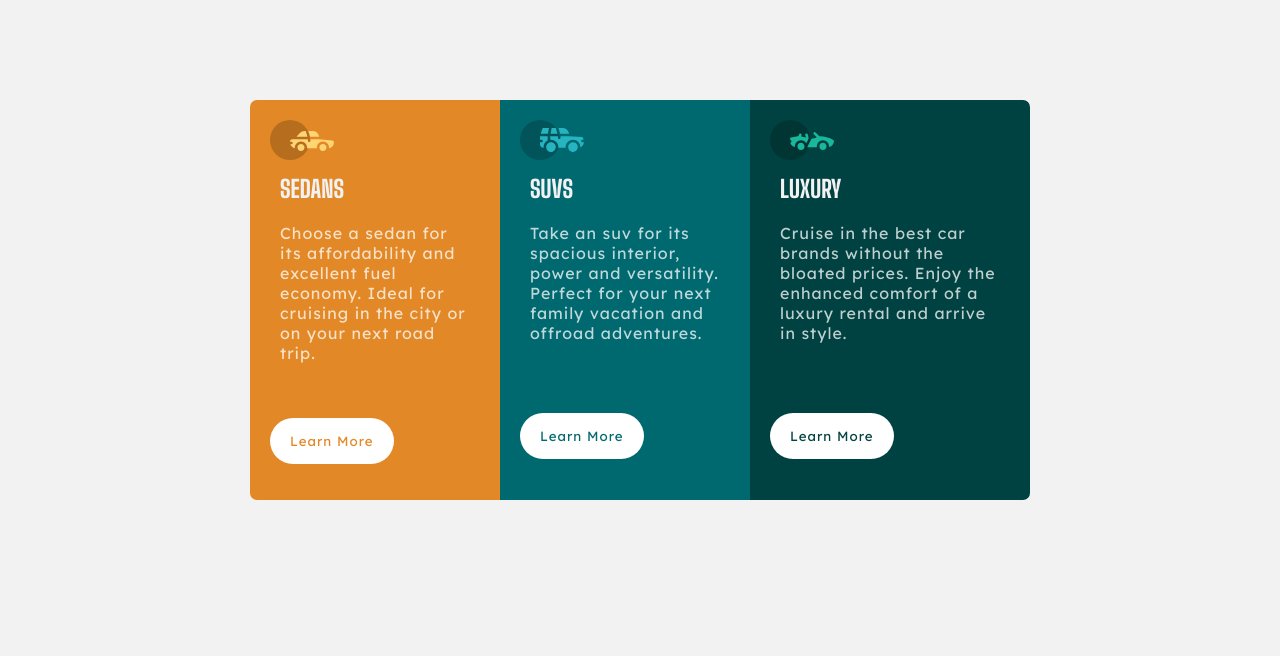
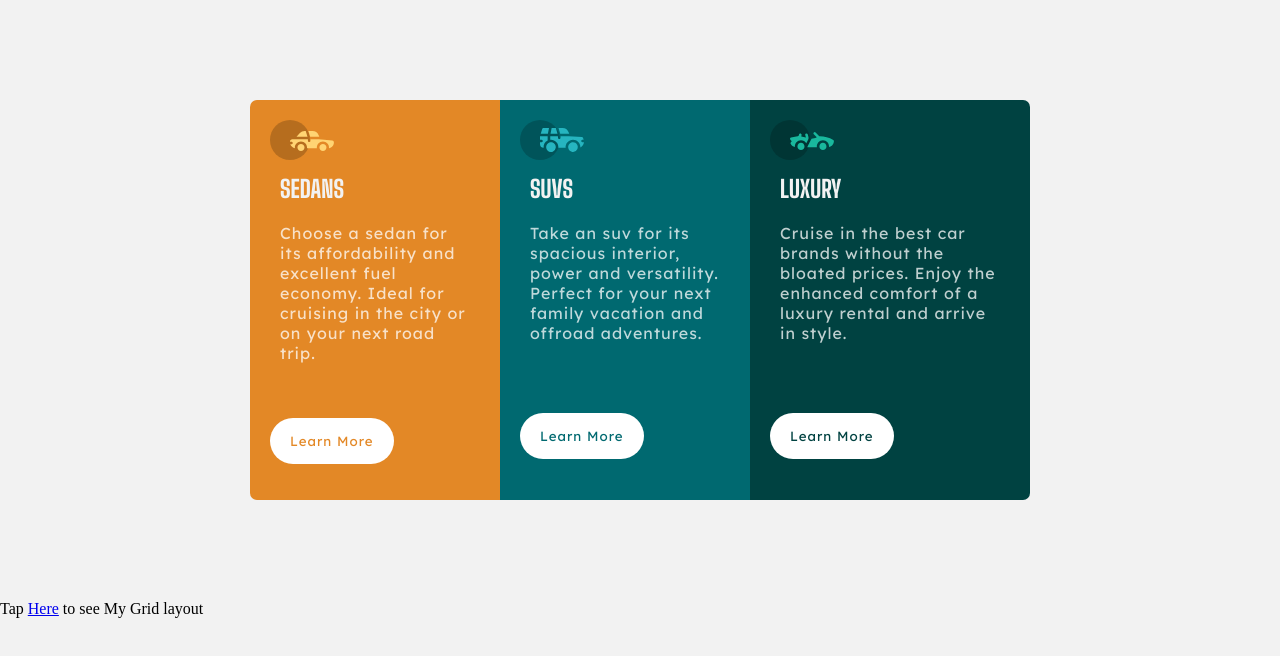
Before and after one commit to Darlington-byte/Cars-Guy, a plain HTML site: page index.html in a window 1280 px wide. Drawn offline with Linux system fonts and the light colour scheme.

Commit message:
Update index.html

```diff
--- a/index.html
+++ b/index.html
@@ -37,5 +37,10 @@
             <button class="button-3">Learn More</button>
         </div>
     </section>
+    <footer>
+        <p>
+            Tap <a class="link" href="https://darlington-byte.github.io/griding/">Here</a> to see My Grid layout
+        </p>
+    </footer>
 </body>
 </html>
```
